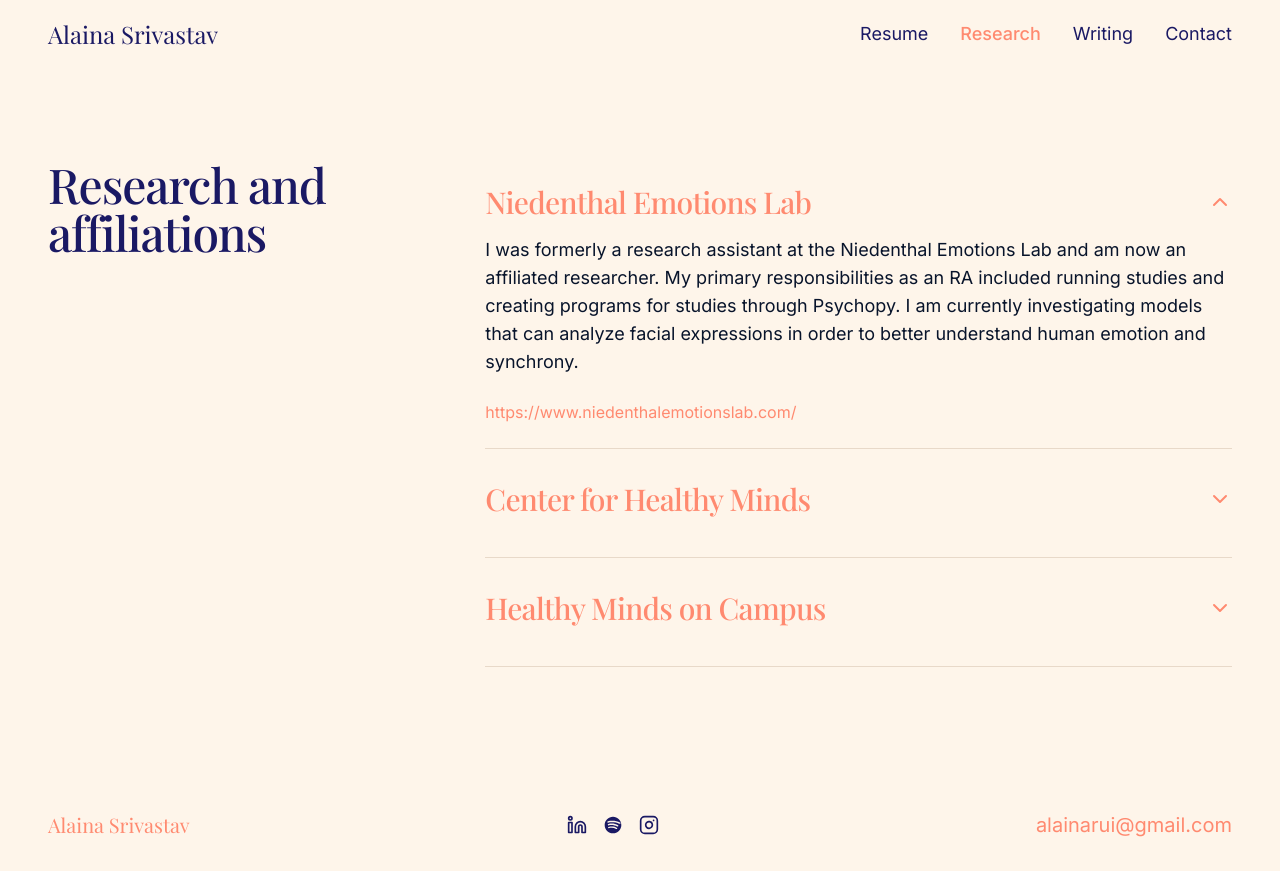
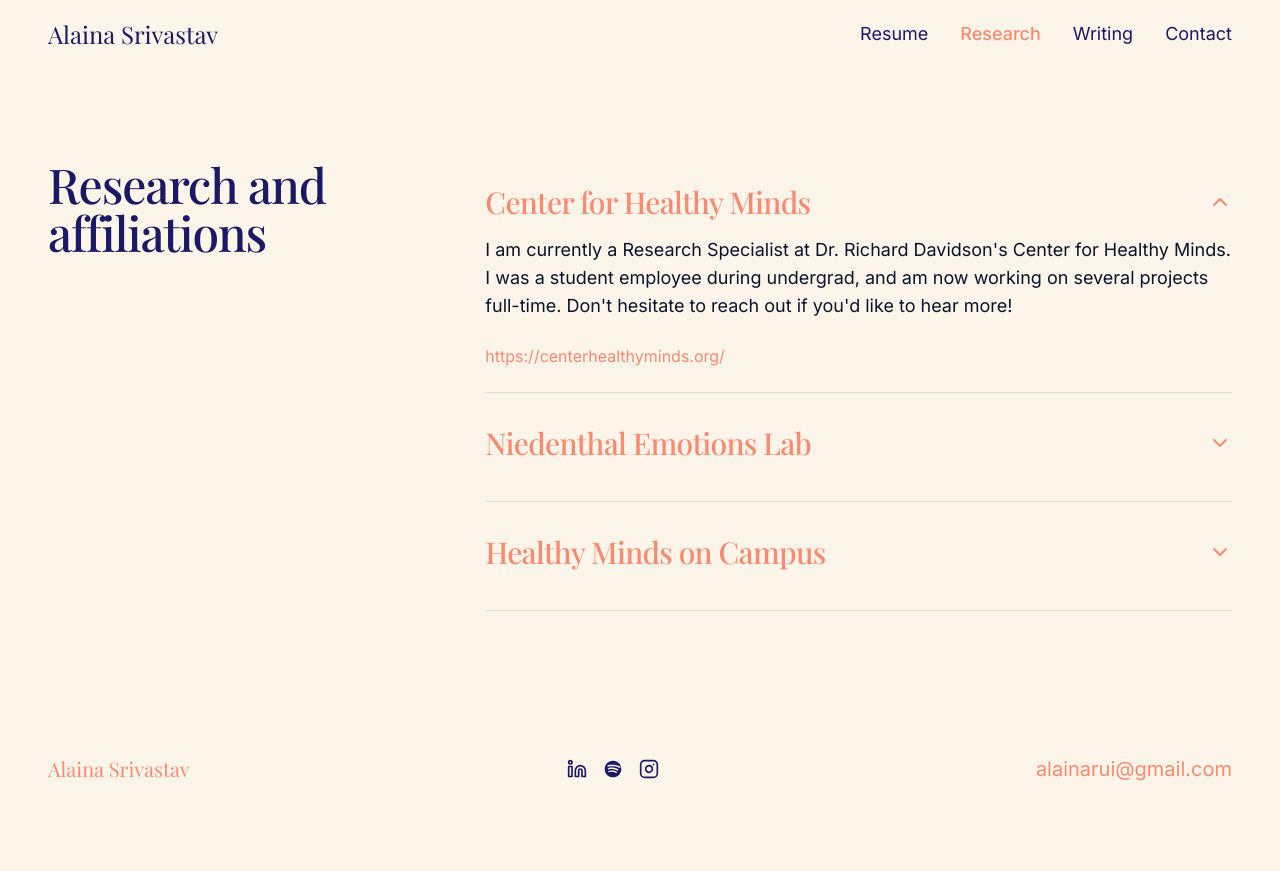
Before and after one commit to alainasriv/alainasrivsite, a React (Vite) app: page /research in a window 1280 px wide. After the commit the page ends 815 px from the top, so only its background shows below. Built offline with nearby package versions, Linux system fonts and the light colour scheme.

Commit message:
updated full-time postion in Research

```diff
--- a/src/pages/Research.tsx
+++ b/src/pages/Research.tsx
@@ -44,7 +44,25 @@ const Research = () => {
             variants={fadeIn}
           >
             <div className="space-y-2">
-              <ResearchItem title="Niedenthal Emotions Lab" defaultOpen={true}>
+
+              <ResearchItem title="Center for Healthy Minds" defaultOpen={true}>
+                <div className="prose prose-lg max-w-none">
+                  <p className="text-base md:text-lg mb-4">
+                  I am currently a Research Specialist at Dr. Richard Davidson's Center for Healthy Minds. I was a student employee during undergrad, and am now working on several projects full-time. Don't hesitate to reach out if you'd like to hear more!</p>
+                  <p>
+                    <a
+                      href="https://centerhealthyminds.org/"
+                      target="_blank"
+                      rel="noopener noreferrer"
+                      className="text-coral hover:text-coral-dark transition-colors inline-block mt-2"
+                    >
+                      https://centerhealthyminds.org/
+                    </a>
+                  </p>
+                </div>
+              </ResearchItem>
+
+              <ResearchItem title="Niedenthal Emotions Lab">
                 <div className="prose prose-lg max-w-none">
                   <p className="text-base md:text-lg mb-4">
                     I was formerly a research assistant at the Niedenthal Emotions Lab and am now an affiliated researcher. My primary responsibilities as an RA included running studies and creating programs for studies through Psychopy. I am currently investigating models that can analyze facial expressions in order to better understand human emotion and synchrony.
@@ -57,33 +75,6 @@ const Research = () => {
                   >
                     https://www.niedenthalemotionslab.com/
                   </a>
-                </div>
-              </ResearchItem>
-
-              <ResearchItem title="Center for Healthy Minds">
-                <div className="prose prose-lg max-w-none">
-                  <p className="text-base md:text-lg mb-4">
-                  I am a research assistant at Dr. Richard Davidson's Center for Healthy Minds. I am currently involved in two projects, the former of which I initially presented at the APS 2025 Conference alongside doctoral candidate Sin U Lam: a scoping review utilizing LLMs to evaluate the effectiveness of digital mindfulness-based interventions, and the Meta CIH project led by Brown University colleagues.</p>
-                  <p>
-                    <a
-                      href="https://centerhealthyminds.org/"
-                      target="_blank"
-                      rel="noopener noreferrer"
-                      className="text-coral hover:text-coral-dark transition-colors inline-block mt-2"
-                    >
-                      https://centerhealthyminds.org/
-                    </a>
-                  </p>
-                  <p>
-                    <a
-                    href="https://sites.brown.edu/mheal/cihmeta/"
-                    target="_blank"
-                    rel="noopener noreferrer"
-                    className="text-coral hover:text-coral-dark transition-colors inline-block mt-2"
-                    >
-                    https://sites.brown.edu/mheal/cihmeta/
-                  </a>
-                  </p>
                 </div>
               </ResearchItem>
 
```
